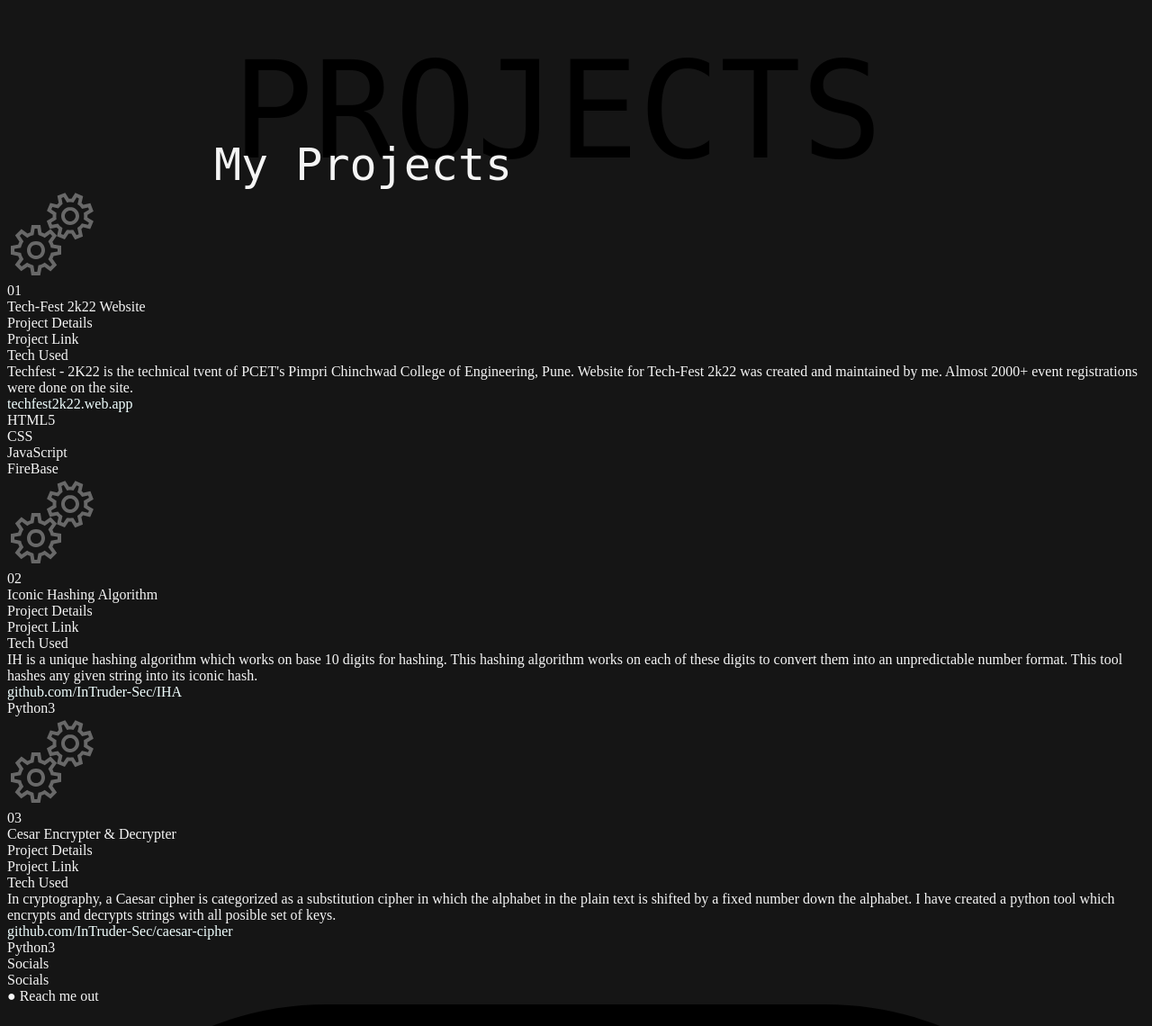
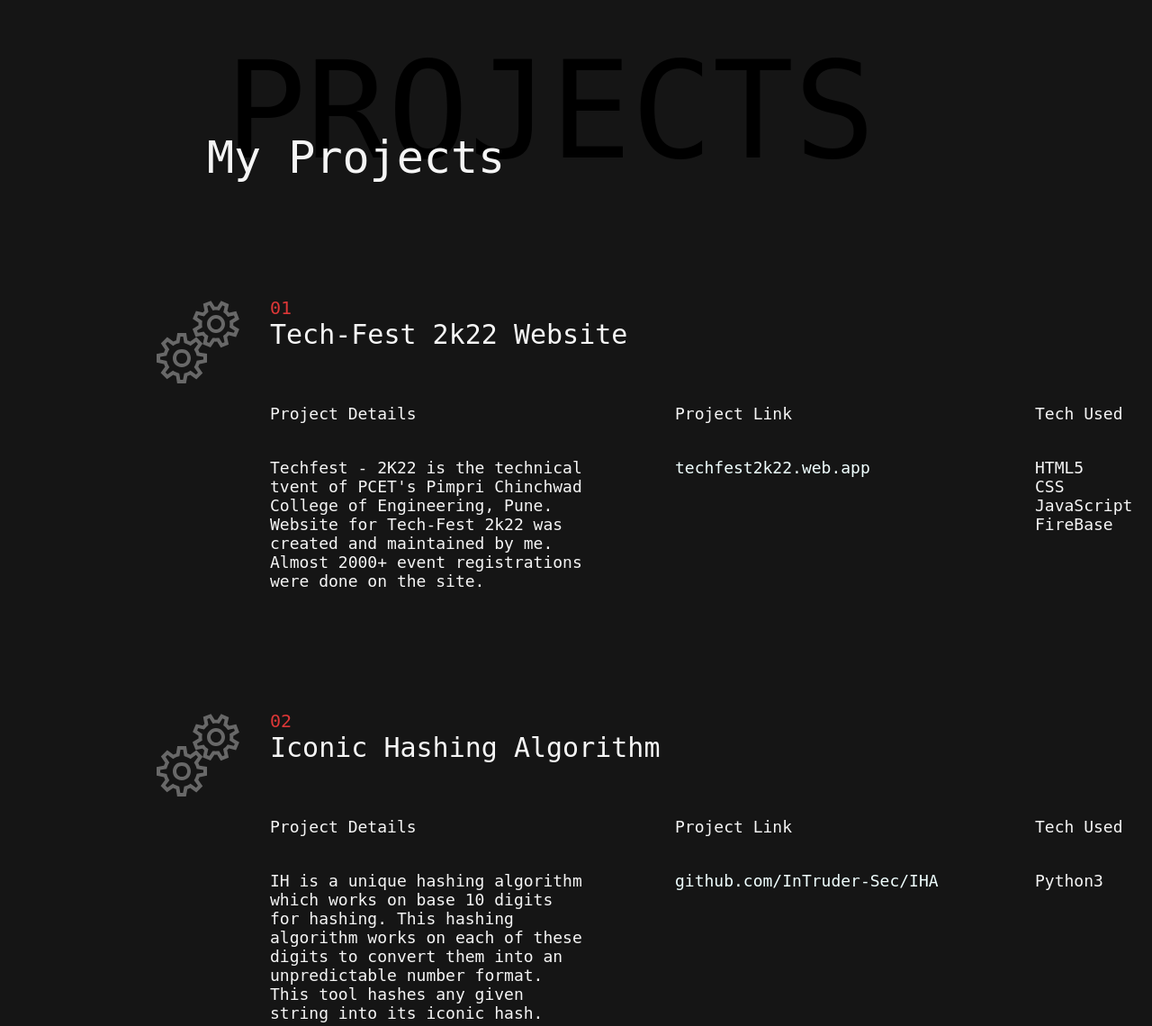
Before and after one commit to InTruder-Sec/deep.github.io, a PHP site: page / in a window 1280 px wide; the page is wider, and only the part inside the window is pictured. Shown: the part 5360-6500 px from the top of that part at 90% size. Run offline with PHP 8.4, Linux system fonts and the light colour scheme.

Commit message:
Update style.css

```diff
--- a/style/style.css
+++ b/style/style.css
@@ -1,3 +1,7 @@
+* {
+  margin: 0%;
+}
+
 html {
   scroll-behavior: smooth;
 }
@@ -109,7 +113,7 @@ a {
   position: absolute;
   display: inline;
   padding-left: 20px;
-  margin-top: 55px;
+  margin-top: 30px;
   font-weight: 300;
   color: #dd3737;
   letter-spacing: 2px;
@@ -934,3 +938,307 @@ a {
   margin-left: 230px;
   font-family: "Source Code Pro", monospace;
 }
+.pro-no {
+  color: #dd3737;
+  font-family: "Source Code Pro", monospace;
+  font-size: 20px;
+  margin-left: 300px;
+  margin-top: 120px;
+}
+.pro-img {
+  margin-left: 170px;
+  display: inline;
+  position: absolute;
+}
+.pro-head {
+  font-family: "Source Code Pro", monospace;
+  font-size: 30px;
+  margin-left: 300px;
+}
+
+.pro-subhead {
+  font-family: "Source Code Pro", monospace;
+  font-size: 18px;
+  margin-left: 300px;
+  transition: 0.8s;
+  margin-top: 60px;
+  position: absolute;
+  display: inline;
+}
+.pro-subhead:hover {
+  color: aqua;
+}
+
+.pro-subhead2 {
+  font-family: "Source Code Pro", monospace;
+  font-size: 18px;
+  margin-left: 750px;
+  margin-top: 60px;
+  position: absolute;
+  transition: 0.8s;
+  display: inline;
+}
+.pro-subhead2:hover {
+  color: aqua;
+}
+
+.pro-subhead3 {
+  font-family: "Source Code Pro", monospace;
+  font-size: 18px;
+  margin-left: 1150px;
+  margin-top: 60px;
+  position: absolute;
+  transition: 0.8s;
+  display: inline;
+}
+.pro-subhead3:hover {
+  color: aqua;
+}
+
+.pro-discription {
+  font-family: "Source Code Pro", monospace;
+  font-size: 18px;
+  margin-top: 120px;
+  margin-left: 300px;
+  width: 350px;
+  position: absolute;
+  display: inline;
+}
+.pro-link {
+  font-family: "Source Code Pro", monospace;
+  font-size: 18px;
+  margin-left: 750px;
+  margin-top: 120px;
+  width: 300px;
+  position: absolute;
+  display: inline;
+  transition: 1s;
+}
+
+.pro-link:hover + link-text{
+  color: red;
+}
+
+.pro-tech {
+  font-family: "Source Code Pro", monospace;
+  font-size: 18px;
+  display: inline;
+  position: absolute;
+  margin-left: 1150px;
+  margin-top: 120px;
+}
+.project-div2 {
+  margin-top: 400px;
+}
+.project-div3 {
+  margin-top: 400px;
+}
+
+.socials-intro {
+  font-size: 150px;
+  color: black;
+  margin-left: 250px;
+  margin-top: 390px;
+  text-transform: uppercase;
+  font-family: "Source Code Pro", monospace;
+}
+.socials-head {
+  position: absolute;
+  margin-top: 500px;
+  font-size: 50px;
+  margin-left: 230px;
+  font-family: "Source Code Pro", monospace;
+}
+.social-display{
+  font-family: "Source Code Pro", monospace;
+  font-size: 22px;
+  margin-left: 200px;
+  margin-top: 100px;
+}
+
+.mail {
+  width: 300px;
+  height: 80px;
+  margin-top: 50px;
+  margin-left: 280px;
+  position: absolute;
+  display: inline;
+  border-bottom-right-radius: 8px;
+  border-top-right-radius: 8px;
+  background-color: rgb(52, 45, 45);
+}
+
+.label-mail {
+  width: 6px;
+  height: 80px;
+  position: absolute;
+  display: inline-block;
+  background-color: #4285f4;
+}
+.svg-icon {
+  height: 30px;
+  width: 30px;
+  display: inline;
+  position: absolute;
+}
+.mail-discription {
+  font-size: 20px;
+  position: absolute;
+  font-family: "Source Code Pro", monospace;
+  font-weight: 300;
+  width: 280px;
+  margin-top: 3px;
+  margin-left: 50px;
+  text-transform: uppercase;
+  transition: 0.6s;
+}
+.mail-discription:hover {
+  color: #4285f4;
+}
+.mail-link {
+  width: 300px;
+}
+
+
+.inst {
+  width: 300px;
+  height: 80px;
+  margin-top: 50px;
+  margin-left: 680px;
+  position: absolute;
+  display: inline;
+  border-bottom-right-radius: 8px;
+  border-top-right-radius: 8px;
+  background-color: rgb(52, 45, 45);
+}
+
+.inst-mail {
+  width: 6px;
+  height: 80px;
+  position: absolute;
+  display: inline-block;
+  background-color: #dd2a7b;
+}
+.inst-icon {
+  height: 30px;
+  width: 30px;
+  display: inline;
+  position: absolute;
+  top: 12px;
+}
+.inst-discription {
+  font-size: 20px;
+  position: absolute;
+  font-family: "Source Code Pro", monospace;
+  font-weight: 300;
+  width: 280px;
+  margin-top: 15px;
+  margin-left: 50px;
+  text-transform: uppercase;
+  transition: 0.6s;
+}
+.inst-discription:hover {
+  color: #dd2a7b;
+}
+.inst-link {
+  width: 300px;
+}
+.git {
+  width: 300px;
+  height: 80px;
+  margin-top: 50px;
+  margin-left: 1080px;
+  position: absolute;
+  display: inline;
+  border-bottom-right-radius: 8px;
+  border-top-right-radius: 8px;
+  background-color: rgb(52, 45, 45);
+}
+
+.git-icon {
+  height: 30px;
+  width: 30px;
+  display: inline;
+  position: absolute;
+  top: 12px;
+}
+.git-discription {
+  font-size: 20px;
+  position: absolute;
+  font-family: "Source Code Pro", monospace;
+  font-weight: 300;
+  width: 280px;
+  margin-top: 5px;
+  margin-left: 50px;
+  text-transform: uppercase;
+  transition: 0.6s;
+}
+
+.label-git {
+  width: 6px;
+  height: 80px;
+  position: absolute;
+  display: inline-block;
+  background-color: rgba(157, 157, 157, 0.267);
+}
+
+.git-discription:hover {
+  color: rgba(157, 157, 157, 0.267);
+}
+.git-link {
+  width: 300px;
+}
+
+.yt {
+  width: 300px;
+  height: 80px;
+  margin-top: 200px;
+  margin-left: 280px;
+  position: absolute;
+  display: inline;
+  border-bottom-right-radius: 8px;
+  border-top-right-radius: 8px;
+  background-color: rgb(52, 45, 45);
+}
+
+.label-yt {
+  width: 6px;
+  height: 80px;
+  position: absolute;
+  display: inline-block;
+  background-color: red;
+}
+.svg-icon {
+  height: 30px;
+  width: 30px;
+  display: inline;
+  position: absolute;
+}
+.yt-discription {
+  font-size: 20px;
+  position: absolute;
+  font-family: "Source Code Pro", monospace;
+  font-weight: 300;
+  width: 280px;
+  margin-top: 3px;
+  margin-left: 50px;
+  text-transform: uppercase;
+  transition: 0.6s;
+}
+.yt-discription:hover {
+  color: red;
+}
+.yt-link {
+  width: 300px;
+}
+.foot {
+  width: 100%;
+  height: 30px;
+  background-color: whitesmoke;
+  margin-top: 400px;
+  text-align: center;
+  color: #000000;
+  padding-top: 15px;
+  font-family: "Source Code Pro", monospace;
+  font-weight: 300;
+}
```
